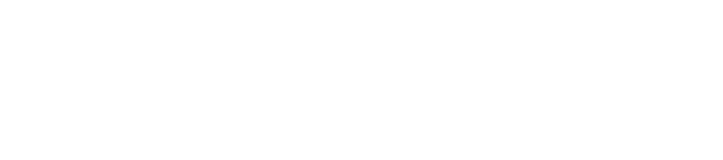
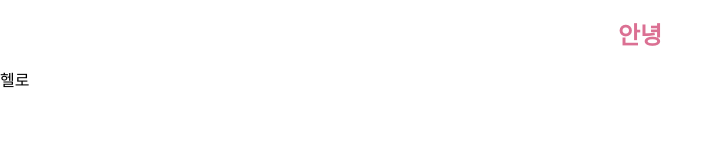
Before and after one commit to qkrfowns45/react-practice, a React (Create React App) app: page / in a window 1280 px wide. Shown: the top 160 px of the page, without its empty margins (0-723 px from the left). Built offline with nearby package versions, Linux system fonts and the light colour scheme.

Commit message:
components styled practice

```diff
--- a/package.json
+++ b/package.json
@@ -9,6 +9,7 @@
     "react": "^18.2.0",
     "react-dom": "^18.2.0",
     "react-scripts": "5.0.1",
+    "styled-components": "^5.3.6",
     "web-vitals": "^2.1.4"
   },
   "scripts": {
--- a/src/App.css
+++ b/src/App.css
@@ -1,3 +1,4 @@
 .box-style{
   color: blue;
+  background-color: blueviolet;
 }
--- a/src/App.js
+++ b/src/App.js
@@ -1,5 +1,21 @@
+//디자인을 만들때는 app()안에 만들면 안된다. 정적파일이기때문에
+
+import styled from 'styled-components';
+import './App.css';
+
+const Title = styled.h1`
+  font-size: 1.5em;
+  text-align: center;
+  color: palevioletred;
+`;
+
 function App() {
-  return <div></div>;
+  return (
+    <div>
+      <Title>안녕</Title>
+      <div>헬로</div>
+    </div>
+  );
 }
 
 export default App;
```
Also changed, not shown: 1 other file (tests, documents, lock files or other folders).
